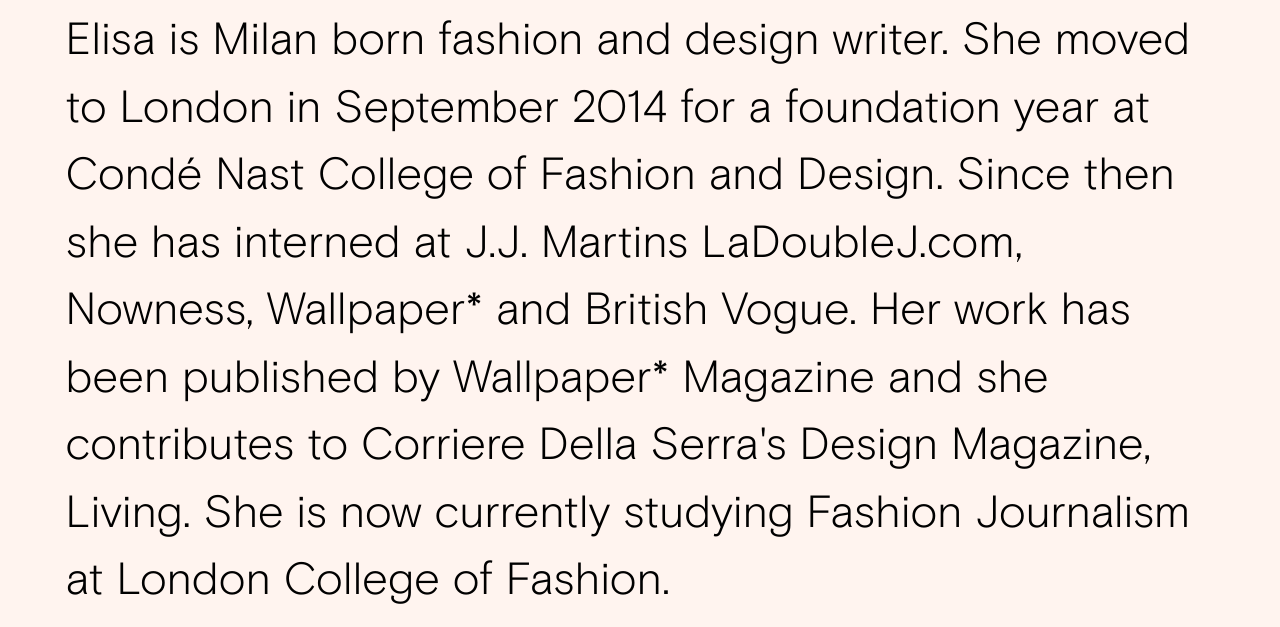
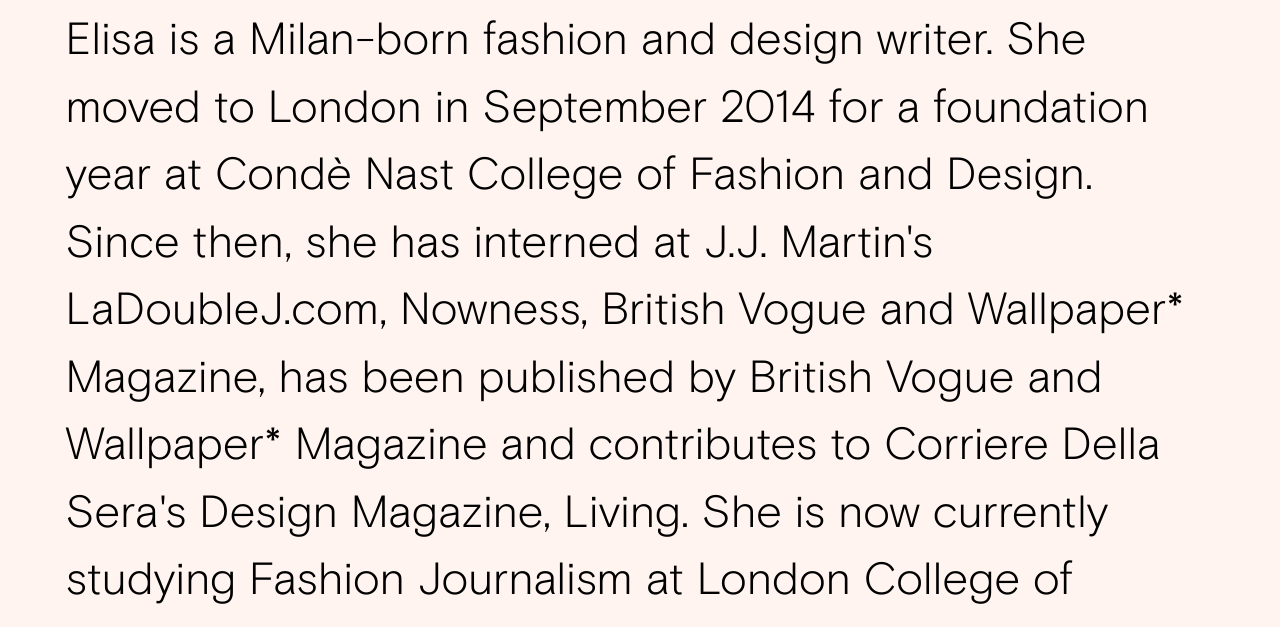
Before and after one commit to ElisaCarassai/ElisaCarassai.github.io, a plain HTML site: page pages/readmore.html in a window 1280 px wide. Shown: the top 627 px of the page. Drawn offline with nearby package versions, Linux system fonts and the light colour scheme.

Commit message:
updated copy for personal info

```diff
--- a/pages/readmore.html
+++ b/pages/readmore.html
@@ -16,7 +16,7 @@
   <section class="container__grid" id="about">
     <section class="grid__row grid__row--titles">
       <section class="grid__col grid__col--12">
-        <h2 class="title title--sans title--sans-mid">Elisa is Milan born fashion and design writer. She moved to London in September 2014 for a foundation year at Condé Nast College of Fashion and Design. Since then she has interned at J.J. Martins LaDoubleJ.com, Nowness, Wallpaper* and British Vogue. Her work has been published by Wallpaper* Magazine and she contributes to Corriere Della Serra's Design Magazine, Living. She is now currently studying Fashion Journalism at London College of Fashion.</h2>
+        <h2 class="title title--sans title--sans-mid">Elisa is a Milan-born fashion and design writer. She moved to London in September 2014 for a foundation year at Condè Nast College of Fashion and Design. Since then, she has interned at J.J. Martin's LaDoubleJ.com, Nowness, British Vogue and Wallpaper* Magazine, has been published by British Vogue and Wallpaper* Magazine and contributes to Corriere Della Sera's Design Magazine, Living. She is now currently studying Fashion Journalism at London College of Fashion and collaborating with creatives across different countries.</h2>
       </section>
     </section>
   </section>
```
Also changed, not shown: index.html (+1 -1 lines), pages/articles.html (+1 -1 lines).
